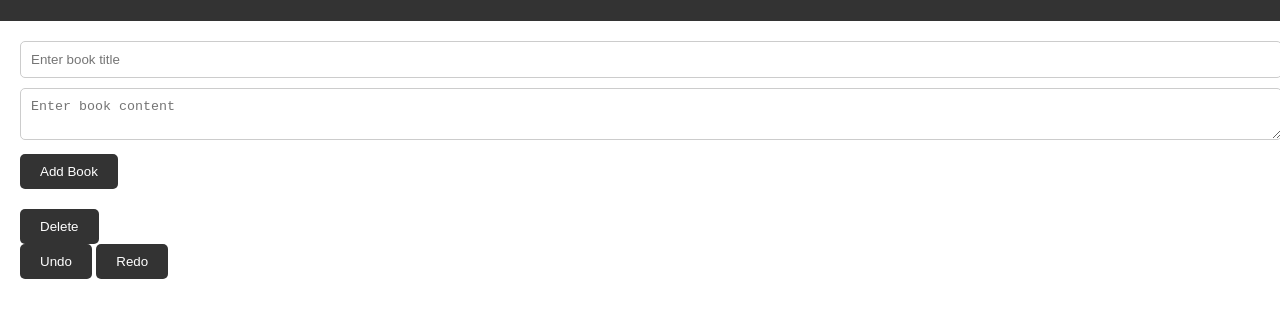
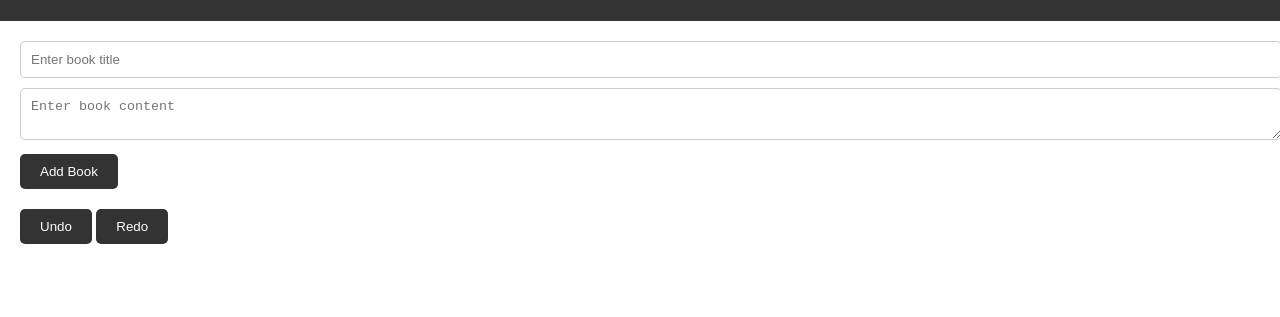
Before and after one commit to lazyfishgames/lfg-docs-writer, a plain HTML site: page index.html in a window 1280 px wide. Shown: the part 99-416 px from the top of the page. Drawn offline with Linux system fonts and the light colour scheme.

Commit message:
V1 update 4.1 index.html

```diff
--- a/index.html
+++ b/index.html
@@ -16,12 +16,10 @@
             <textarea id="bookContent" placeholder="Enter book content" required></textarea>
             <button type="submit">Add Book</button>
         </form>
-        <div id="bookList">
-       <button class="deleteButton">Delete</button>
+        <div id="bookList"></div>
         <div id="buttonContainer">
             <button id="undoButton" disabled>Undo</button>
             <button id="redoButton" disabled>Redo</button>
-        </div>
         </div>
     </main>
     <script src="script.js"></script>
```
